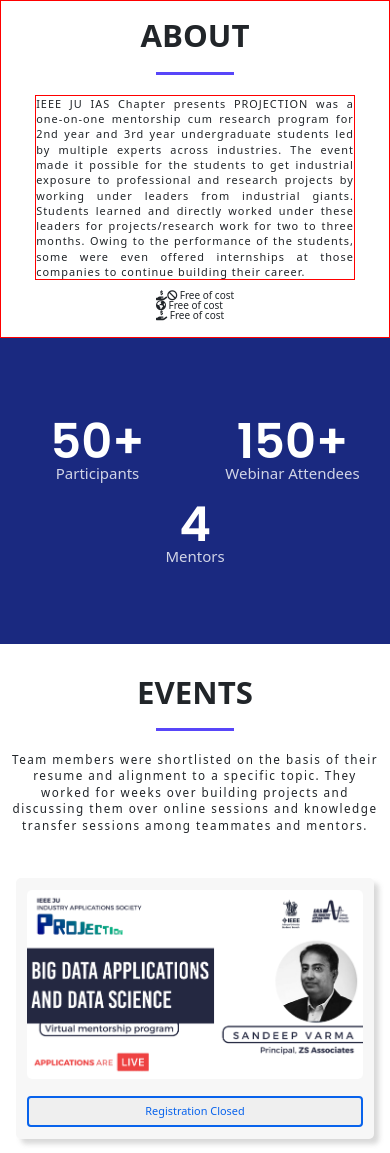
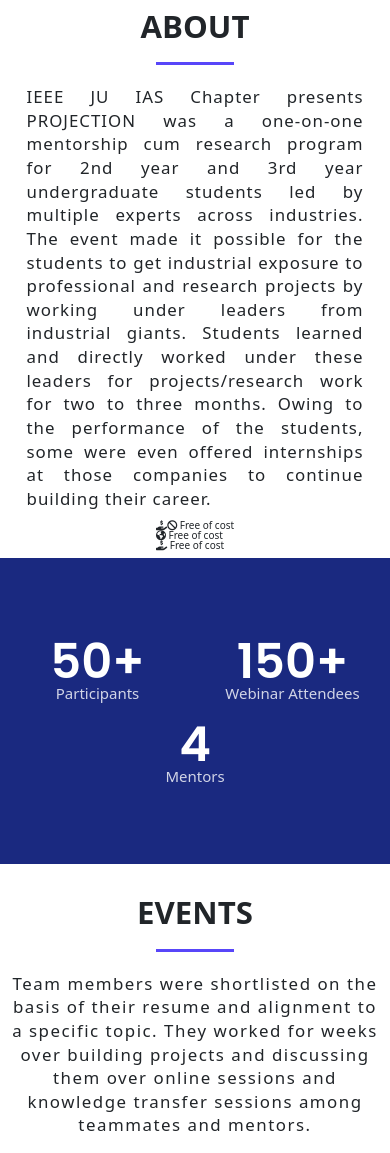
Before and after one commit to AdnanKhurshid26/ieee-projection, a plain HTML site: page index.html in a window 390 px wide. Shown: the part 844-1997 px from the top of the page. Drawn offline with nearby package versions, Linux system fonts and the light colour scheme; a script that the page names is missing.

```diff
--- a/css/responsive.css
+++ b/css/responsive.css
@@ -128,15 +128,15 @@ html {
     font-size: 8vw;
   }
   #about {
-    padding: 4.2vw;
+    padding: 2vw;
   }
   .about-text {
     width: 90%;
-    font-size: 2.8vw;
+    font-size: 2vh;
     text-align: justify;
   }
   .event-text p {
-    font-size: 3vw;
+    font-size: 2vh;
     line-height: 1.4;
     letter-spacing: 1.5px;
   }
@@ -159,8 +159,10 @@ html {
   }
   .event-btn {
     width: 100%;
-    height: 8vw;
-    font-size: 2.8vw;
+    height: 10vw;
+    font-size: 4vw;
+    font-weight: 600;
+    letter-spacing: 1.5px;
     border-radius: 4px;
   }
   .fa-linkedin {
--- a/css/style.css
+++ b/css/style.css
@@ -326,7 +326,7 @@ nav {
 
 #about {
   width: 100vw;
-  border: solid 1px red;
+
   padding: 2vw;
   display: flex;
   flex-direction: column;
@@ -340,7 +340,6 @@ nav {
   letter-spacing: 1px;
   text-align: center;
   font-weight: 400;
-  border: solid 1px red;
 }
 
 .event-text p {
```
